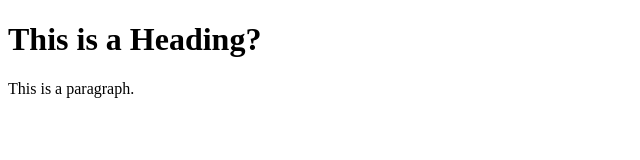
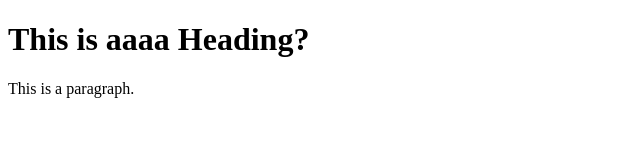
Before and after one commit to mdmohid500/mohid, a plain HTML site: page index.html in a window 1280 px wide. Shown: the whole page, without its empty margins (0-640 px from the left). Drawn offline with Linux system fonts and the light colour scheme.

Commit message:
aaa are addedd

```diff
--- a/index.html
+++ b/index.html
@@ -5,7 +5,7 @@
 </head>
 <body>
 
-<h1>This is a Heading?</h1>
+<h1>This is aaaa Heading?</h1>
 <p>This is a paragraph.</p>
 
 </body>
```
